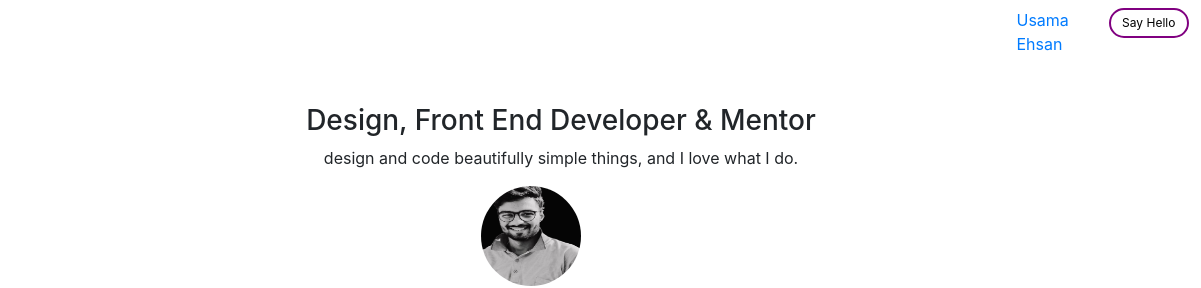
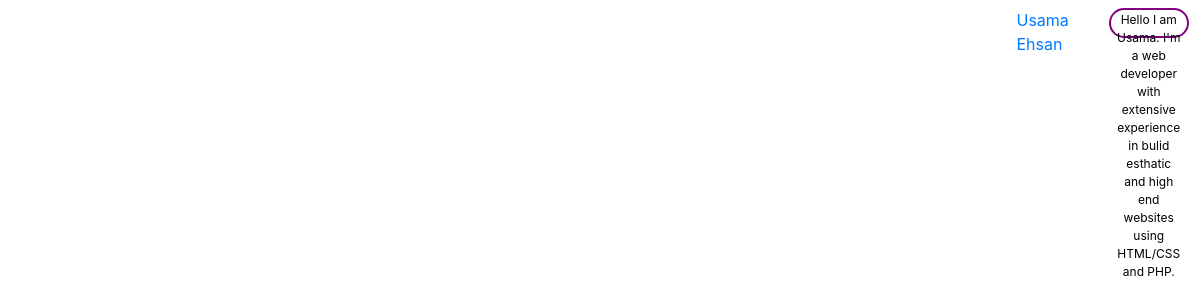
Before and after one commit to UsamaEhsan28/usamaehsan.github.io, a plain HTML site: page index.html in a window 1280 px wide. Shown: the top 288 px of the page, 79-1280 px from the left. Drawn offline with Linux system fonts and the light colour scheme.

Commit message:
minor changes

```diff
--- a/css/custom.css
+++ b/css/custom.css
@@ -321,6 +321,7 @@ margin-top:-5% ;
     height: 105%;
     margin-top: -2%;
     z-index: 10000;
+    background-color: transparent;
 
 }
 .recent-work-images img:hover
--- a/index.html
+++ b/index.html
@@ -24,7 +24,7 @@
         <div class="col-md-1 m-0 p-0" style="margin: 0;padding: 0">
             <a href="">
           <button  style="width: 80px;height: 30px;background: white;border-radius: 50px;border: 2px solid purple;font-size: 12px">
-              Say Hello
+              Hello I am Usama. I'm a web developer with extensive experience in bulid esthatic and high end websites using HTML/CSS and PHP.
           </button>
             </a>
         </div>
```
